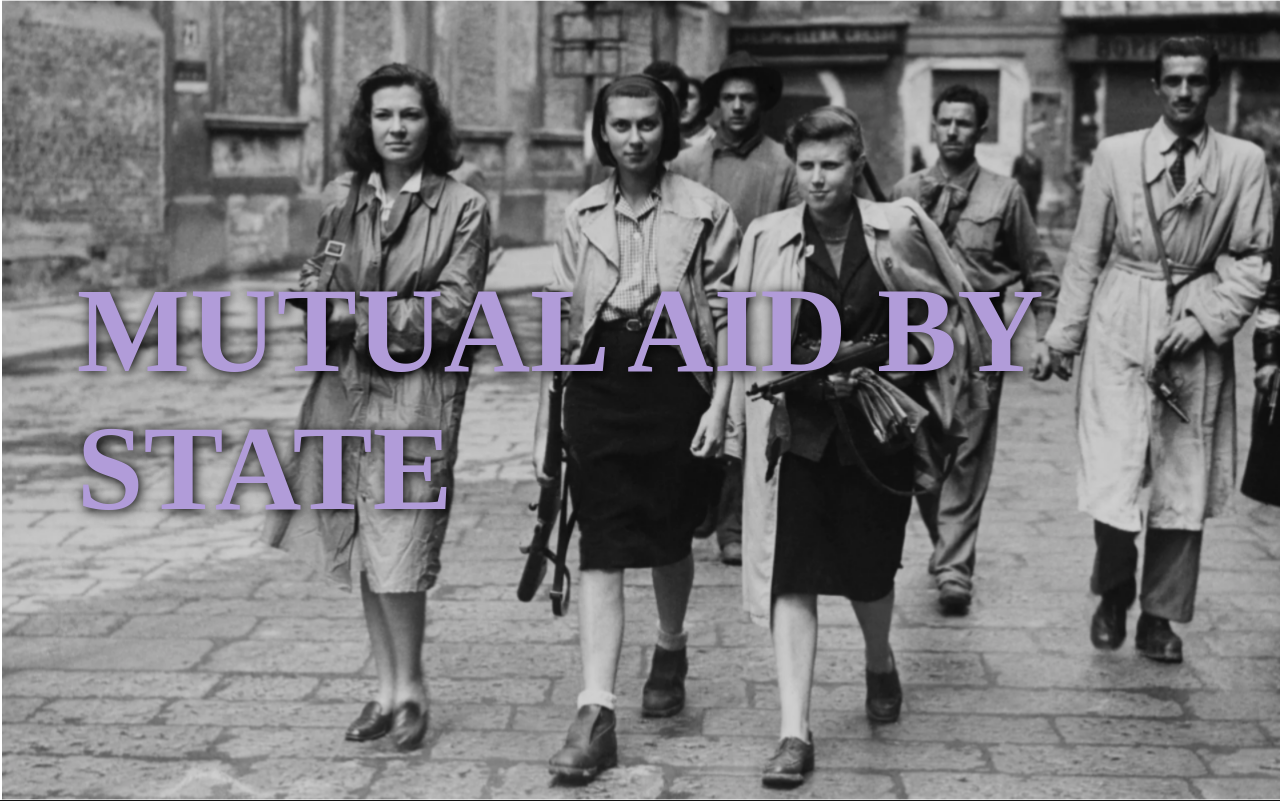
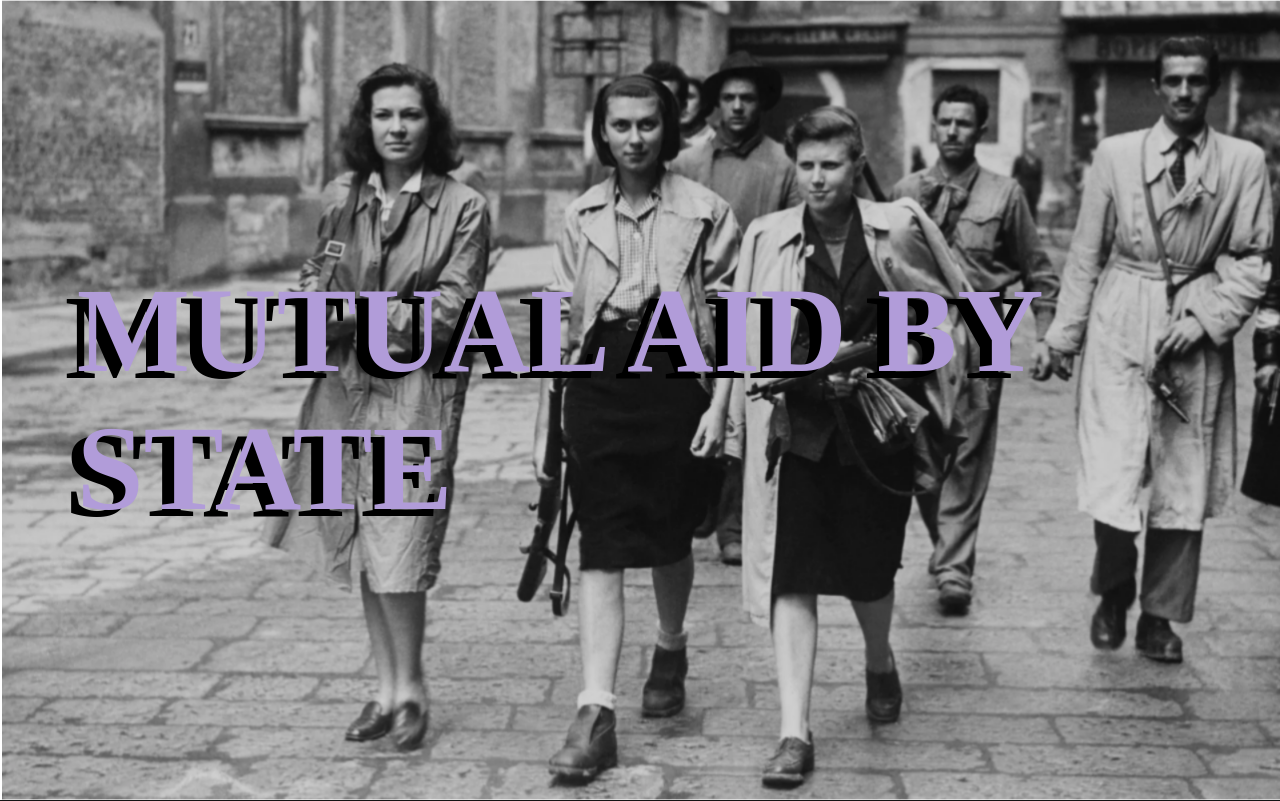
Before and after one commit to mutual-aid-by-state/mutual-aid-all, a React (Create React App) app: page / in a window 1280 px wide. Shown: the top 801 px of the page. Built offline with nearby package versions, Linux system fonts and the light colour scheme.

Commit message:
Text shadow

```diff
--- a/src/components/home/HomePage.js
+++ b/src/components/home/HomePage.js
@@ -14,7 +14,7 @@ const useStyles = makeStyles((theme) => ({
     paddingLeft: "6vw",
     color: "#b19cd9",
     textShadow: "-12px 7px #000",
-    textShadow: "2px 2px 12px black",
+    // textShadow: "2px 2px 12px black",
   },
   overviewContainer: {
     height: "400px",
```
